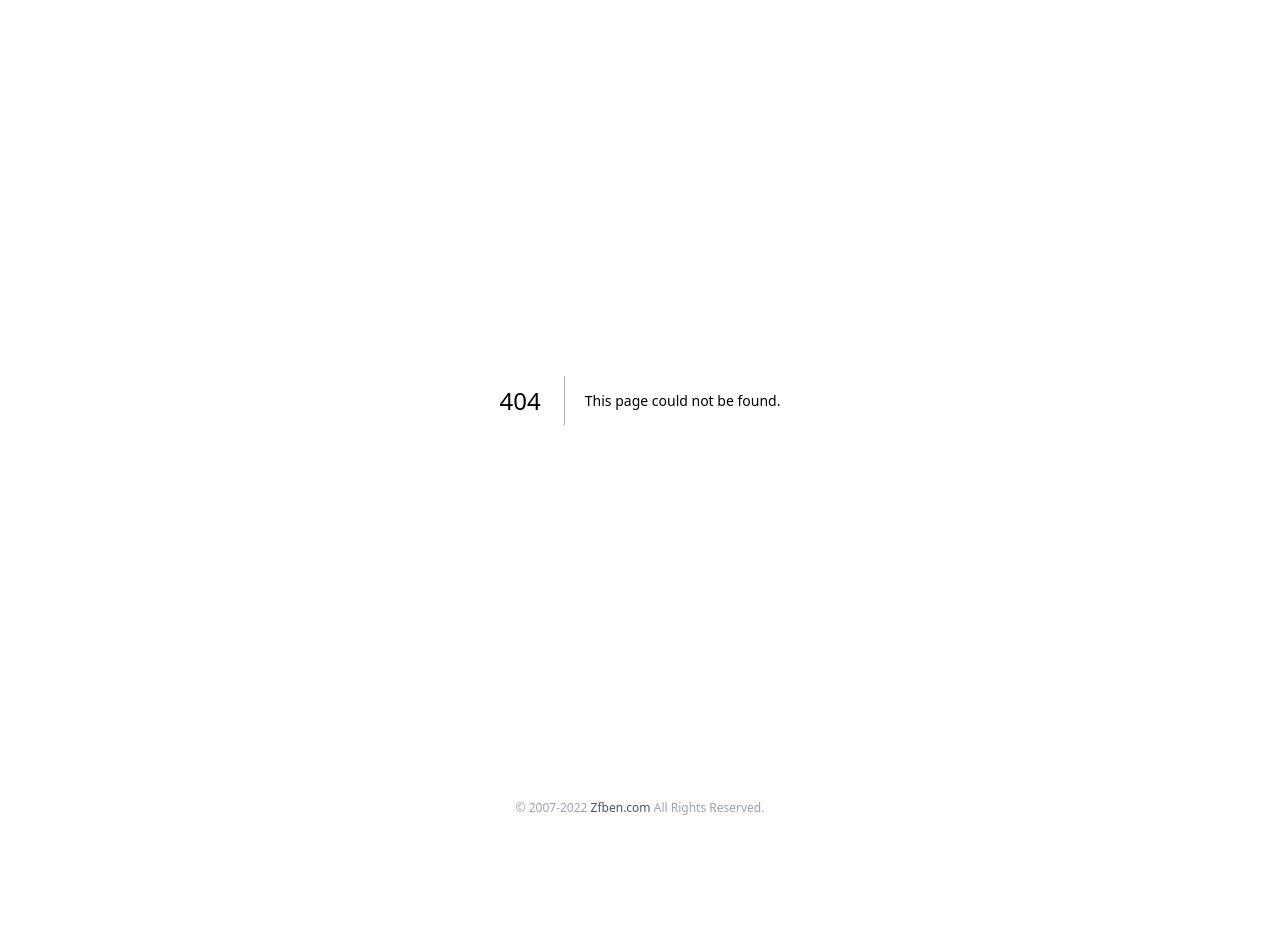
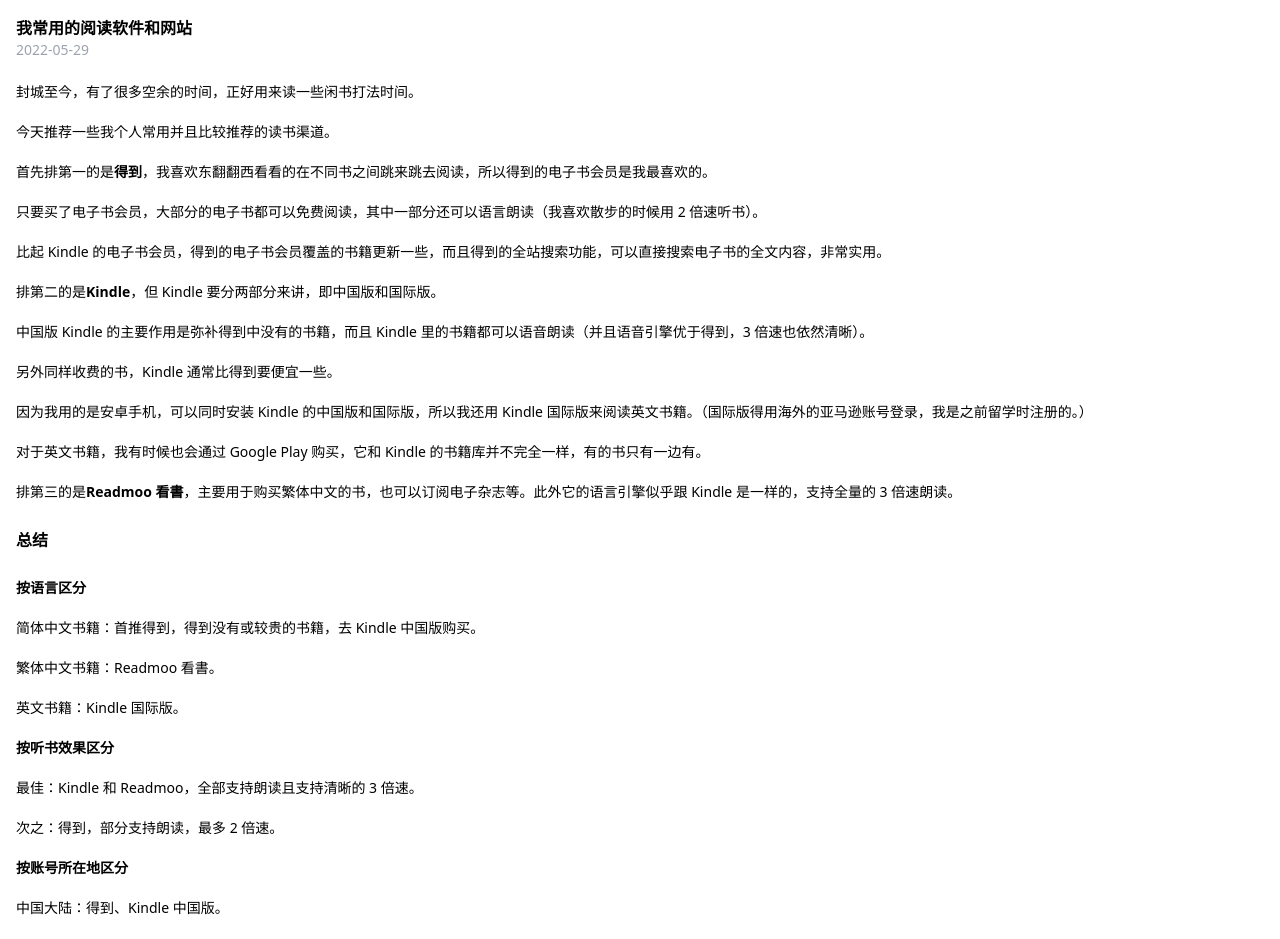
Before and after one commit to zfben/zfben.github.io, a Next.js app: page /blog/2022-05-29 in a window 1280 px wide. Before the commit this address had no page. Shown: the top 939 px of the page. Before the commit the page ends 816 px from the top, so only its background shows below. Built offline with nearby package versions, Linux system fonts and the light colour scheme.

Commit message:
new post

```diff
--- /dev/null
+++ b/pages/blog/2022-05-29.mdx
@@ -0,0 +1,52 @@
+import BlogPost from 'components/blog-post'
+
+export const meta = {
+  title: '我常用的阅读软件和网站',
+  date: '2022-05-29',
+}
+
+export default ({ children }) => <BlogPost meta={meta}>{children}</BlogPost>;
+
+封城至今，有了很多空余的时间，正好用来读一些闲书打法时间。
+
+今天推荐一些我个人常用并且比较推荐的读书渠道。
+
+首先排第一的是**得到**，我喜欢东翻翻西看看的在不同书之间跳来跳去阅读，所以得到的电子书会员是我最喜欢的。
+
+只要买了电子书会员，大部分的电子书都可以免费阅读，其中一部分还可以语言朗读（我喜欢散步的时候用 2 倍速听书）。
+
+比起 Kindle 的电子书会员，得到的电子书会员覆盖的书籍更新一些，而且得到的全站搜索功能，可以直接搜索电子书的全文内容，非常实用。
+
+排第二的是**Kindle**，但 Kindle 要分两部分来讲，即中国版和国际版。
+
+中国版 Kindle 的主要作用是弥补得到中没有的书籍，而且 Kindle 里的书籍都可以语音朗读（并且语音引擎优于得到，3 倍速也依然清晰）。
+
+另外同样收费的书，Kindle 通常比得到要便宜一些。
+
+因为我用的是安卓手机，可以同时安装 Kindle 的中国版和国际版，所以我还用 Kindle 国际版来阅读英文书籍。（国际版得用海外的亚马逊账号登录，我是之前留学时注册的。）
+
+对于英文书籍，我有时候也会通过 Google Play 购买，它和 Kindle 的书籍库并不完全一样，有的书只有一边有。
+
+排第三的是**Readmoo 看書**，主要用于购买繁体中文的书，也可以订阅电子杂志等。此外它的语言引擎似乎跟 Kindle 是一样的，支持全量的 3 倍速朗读。
+
+## 总结
+
+### 按语言区分
+
+简体中文书籍：首推得到，得到没有或较贵的书籍，去 Kindle 中国版购买。
+
+繁体中文书籍：Readmoo 看書。
+
+英文书籍：Kindle 国际版。
+
+### 按听书效果区分
+
+最佳：Kindle 和 Readmoo，全部支持朗读且支持清晰的 3 倍速。
+
+次之：得到，部分支持朗读，最多 2 倍速。
+
+### 按账号所在地区分
+
+中国大陆：得到、Kindle 中国版。
+
+非中国大陆：Kindle 国际版、Readmoo 看書。
--- a/pages/blog/index.tsx
+++ b/pages/blog/index.tsx
@@ -6,6 +6,10 @@
 import { writeFileSync } from 'fs'
 
 const posts = [
+  {
+    title: '我常用的阅读软件和网站',
+    date: '2022-05-29',
+  },
   {
     title: '瞬息全宇宙：Can we stop fighting?',
     date: '2022-05-21',
```
Also changed, not shown: 2 other files (tests, documents, lock files or other folders).
